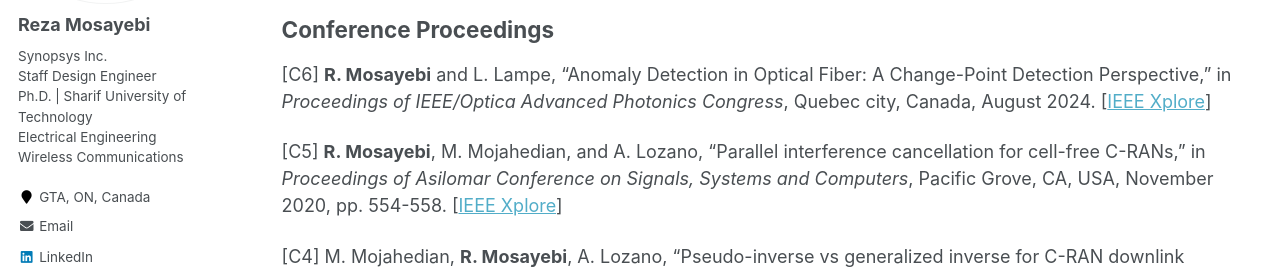
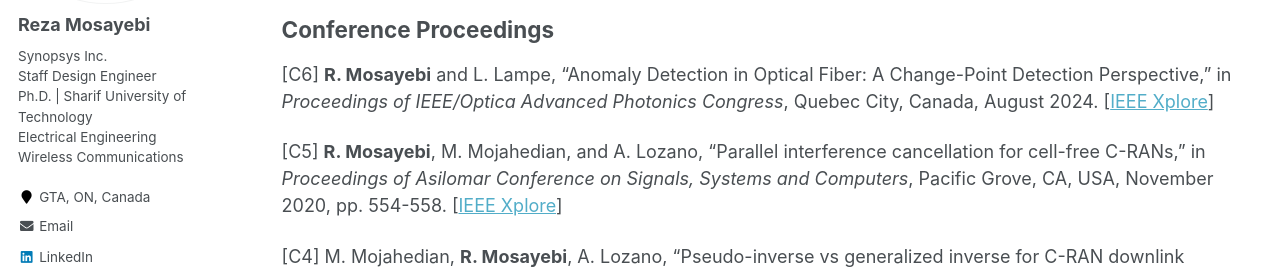
Before and after one commit to rmosayebi/rmosayebi.github.io, a Jekyll site: the page built from _pages/publications.md, in a window 1280 px wide and 900 px high, scrolled down 1042 px. Shown: the part 169-442 px from the top of the window. Built offline with Jekyll 4.4.1, drawn with Linux system fonts in a browser that asks for light colours.

```diff
--- a/_pages/publications.md
+++ b/_pages/publications.md
@@ -38,7 +38,7 @@
 ---------------------
 
 [C6] **R. Mosayebi** and L. Lampe, "Anomaly Detection in Optical Fiber: A
-Change-Point Detection Perspective," in *Proceedings of IEEE/Optica Advanced Photonics Congress*, Quebec city, Canada, August 2024. [[IEEE Xplore](https://people.ece.ubc.ca/lampe/Preprints/2024-ChangeDetection.pdf)]
+Change-Point Detection Perspective," in *Proceedings of IEEE/Optica Advanced Photonics Congress*, Quebec City, Canada, August 2024. [[IEEE Xplore](https://people.ece.ubc.ca/lampe/Preprints/2024-ChangeDetection.pdf)]
 
 [C5] **R. Mosayebi**, M. Mojahedian, and A. Lozano, "Parallel interference cancellation for cell-free C-RANs," in *Proceedings of Asilomar Conference on Signals, Systems and Computers*, Pacific Grove, CA, USA, November 2020, pp. 554-558. [[IEEE Xplore](https://ieeexplore.ieee.org/abstract/document/9443269)]
 
```
